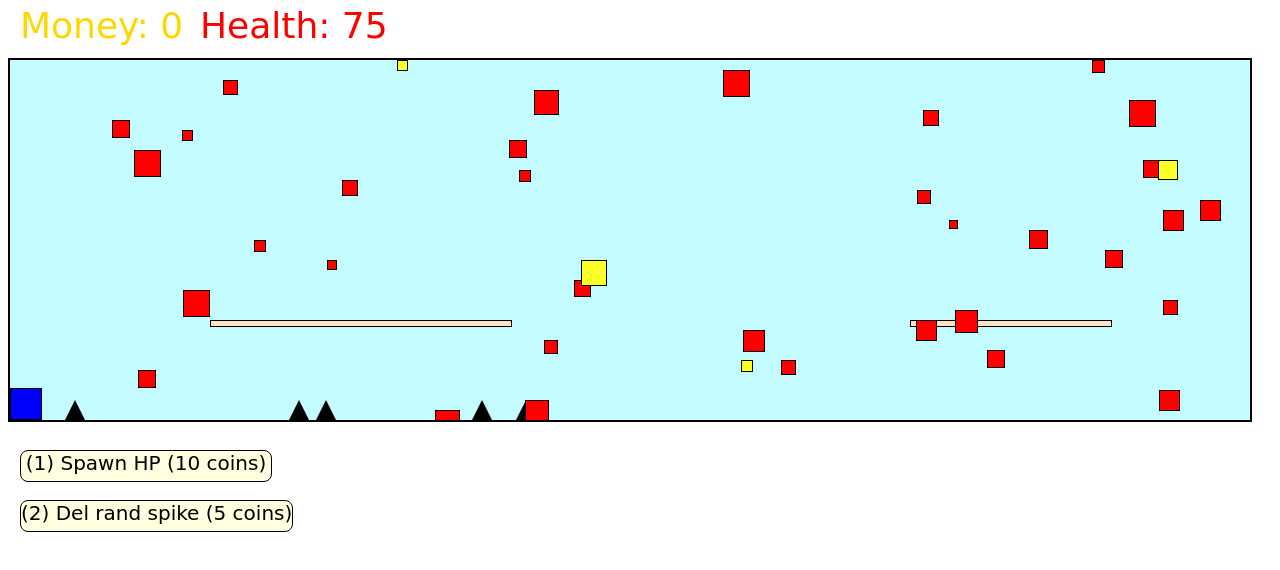
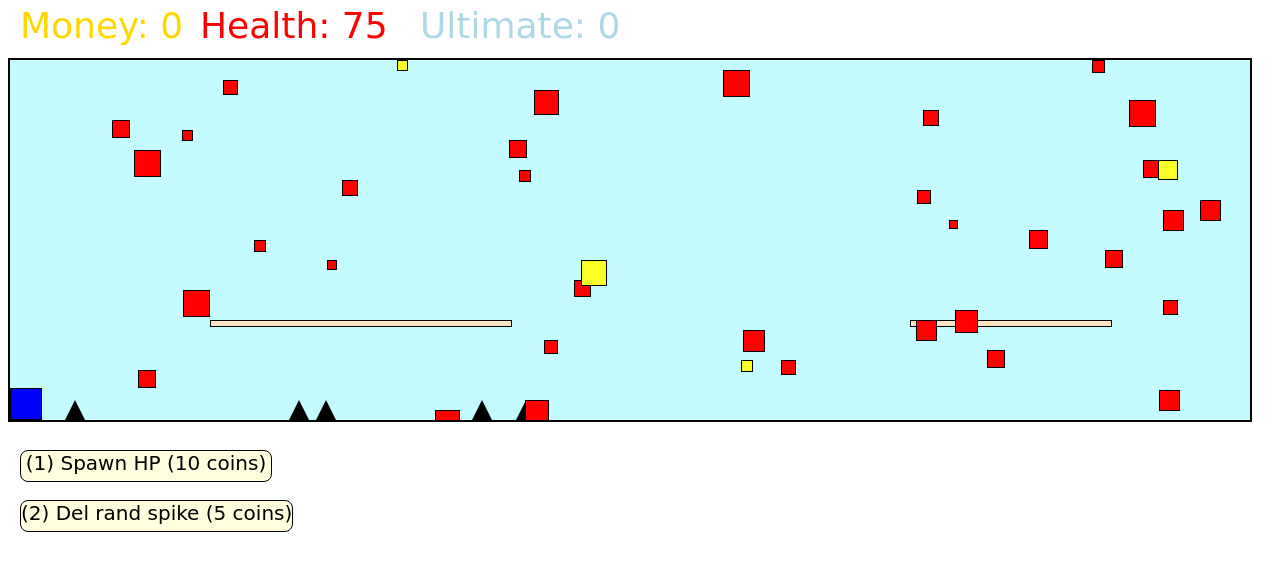
Before and after one commit to 21kery21/Platformer-2.0, a plain HTML site: page index.html in a window 1280 px wide. Drawn offline with Linux system fonts and the light colour scheme.

Commit message:
Added ultimate timer index.html

```diff
--- a/index.html
+++ b/index.html
@@ -185,6 +185,16 @@
     user-select: none;
   }
 
+  #ultimate {
+    position: absolute;
+    color: lightblue;
+    font-family: cursive;
+    top: 5px;
+    left: 420px;
+    font-size: 36px;
+    user-select: none;
+  }
+
 </style>
 <title>Test_Game</title>
 </head>
@@ -196,6 +206,7 @@
 </div>
 <div id="score">Money: <span id="score-value">0</span></div>
 <div id="HP">Health: <span id="HP-value">100</span></div>
+<div id="ultimate">Ultimate: <span id="Ult-value">0</span></div>
 <div id="button">(1) Spawn HP (10 coins)</div>
 <div id="button2">(2) Del rand spike (5 coins)</div>
 <script src="game.js"></script>
```
